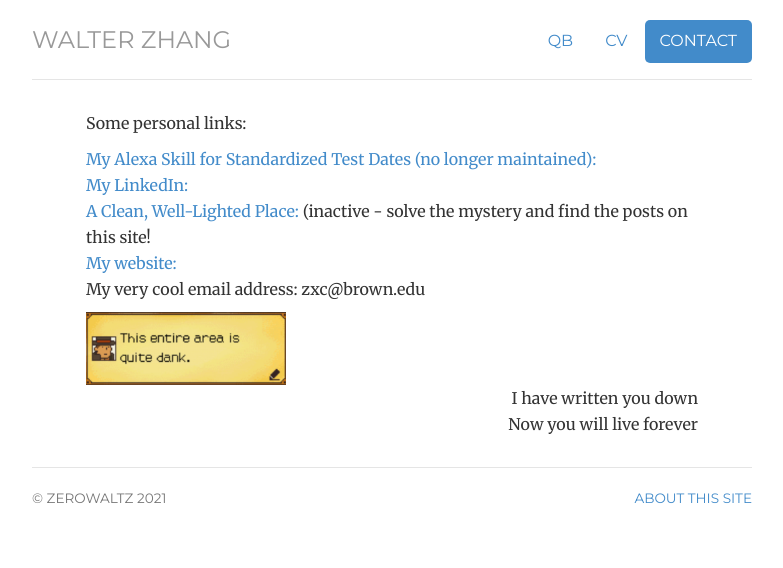
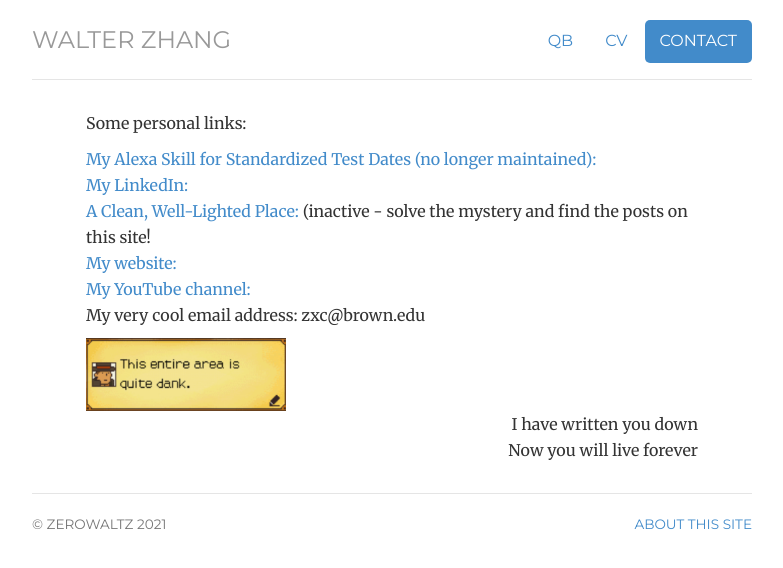
Before and after one commit to Zerowaltz/Zerowaltz.github.io, a Jekyll site: the page built from contact/index.html, in a window 1280 px wide. Shown: the top 568 px of the page, without its empty margins (248-1031 px from the left). Built offline with Jekyll 4.4.1, drawn with Linux system fonts in a browser that asks for light colours.

Commit message:
Update index.html

```diff
--- a/contact/index.html
+++ b/contact/index.html
@@ -17,6 +17,7 @@ description: Contact information for Walter Zhang.
 		<li><a href="https://www.linkedin.com/in/walter-zhang-zxc/">My LinkedIn:</a></li>
 	<li><a href="https://artofproblemsolving.com/community/c493559">A Clean, Well-Lighted Place:</a> (inactive - solve the mystery and find the posts on this site!</li>
 	<li><a href="http://zerowaltz.github.io">My website:</a></li>
+	<li><a href="https://www.youtube.com/walterzvideos">My YouTube channel:</a></li>
 	<li>My very cool email address: <span class="obfuscate">ude.nworb@cxz</span></li>
 	</ul>
 
```
